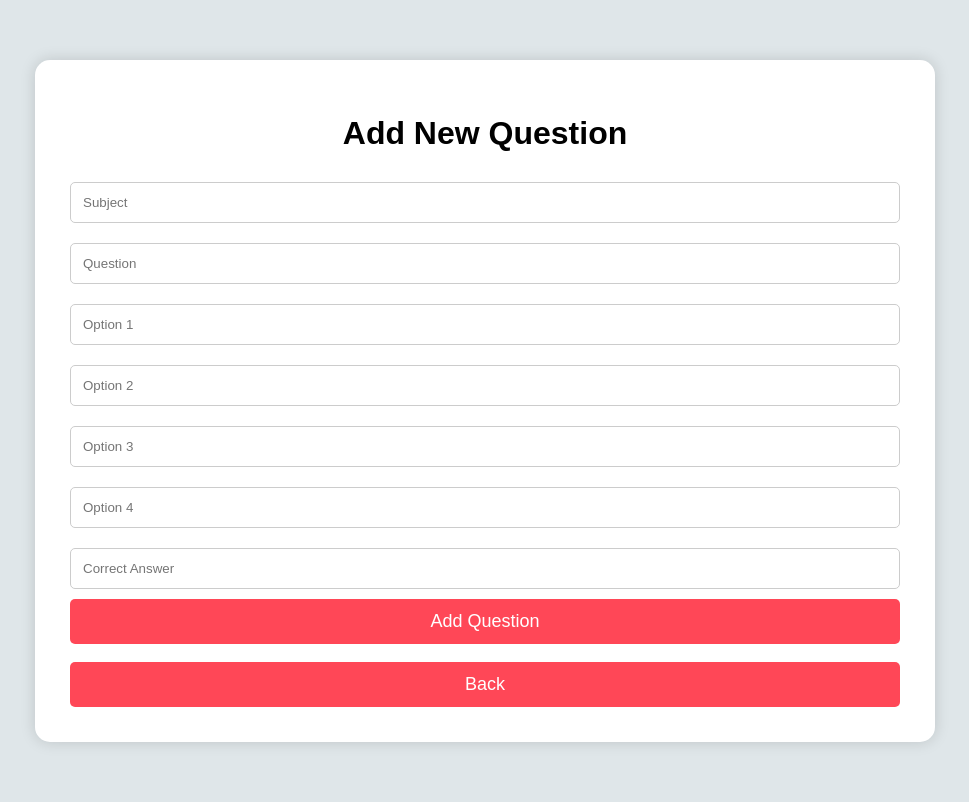
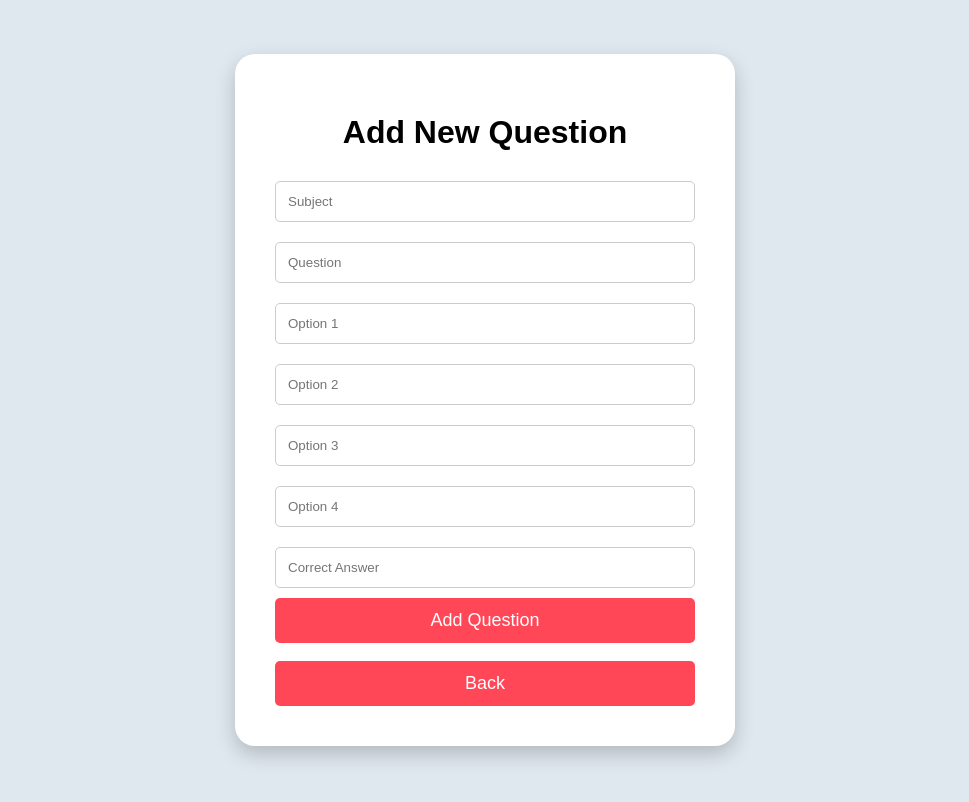
Before and after one commit to abhijitsahoo70/Online_Quiz_System, a Flask app: page /add_question in a window 1280 px wide. Shown: the whole page, without its empty margins (155-1124 px from the left). After the commit the page ends 761 px from the top, so only its background shows below. Run offline with Flask 3, Linux system fonts and the light colour scheme.

Commit message:
Describe your changes

```diff
--- a/static/css/style.css
+++ b/static/css/style.css
@@ -5,20 +5,27 @@
     font-family: Arial, Helvetica, sans-serif;
 }
 
-body {
-    background: #dfe6e9;
-    margin: 0;
-    padding: 30px;
+body{
+    margin:0;
+    padding:0;
+    min-height:100vh;
+
+    display:flex;
+    justify-content:center;
+    align-items:center;
+
+    background:#dfe8ef;
+    font-family:Arial, sans-serif;
 }
 
-.container {
-    width: 900px;
-    max-width: 95%;
-    margin: 30px auto;
-    background: #fff;
-    padding: 35px;
-    border-radius: 15px;
-    box-shadow: 0 0 15px rgba(0, 0, 0, 0.15);
+.container{
+    width:500px;
+    max-width:90%;
+    background:white;
+    padding:40px;
+    border-radius:20px;
+    box-shadow:0 8px 20px rgba(0,0,0,.2);
+    text-align:center;
 }
 
 .question {
--- a/templates/dashboard.html
+++ b/templates/dashboard.html
@@ -10,13 +10,15 @@ href="{{ url_for('static', filename='css/style.css') }}">
 
 </head>
 
-<body>
+<body class="dashboard-page">
 
 <div class="dashboard">
 
 <h1>🎓 Online Quiz System</h1>
 
+
 <h2>Welcome, {{ session['fullname'] }} 👋</h2>
+
 
 <div class="menu">
 
```
